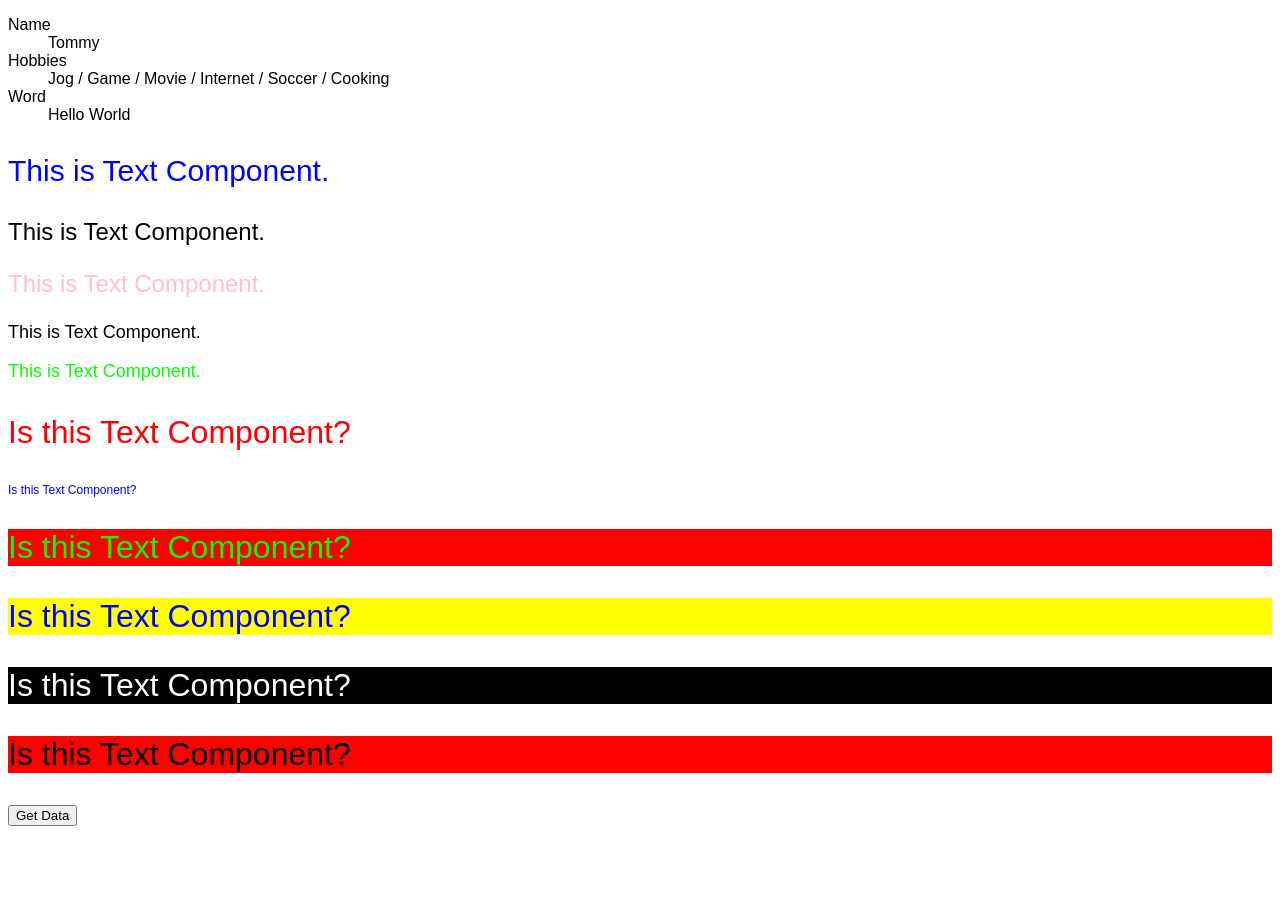
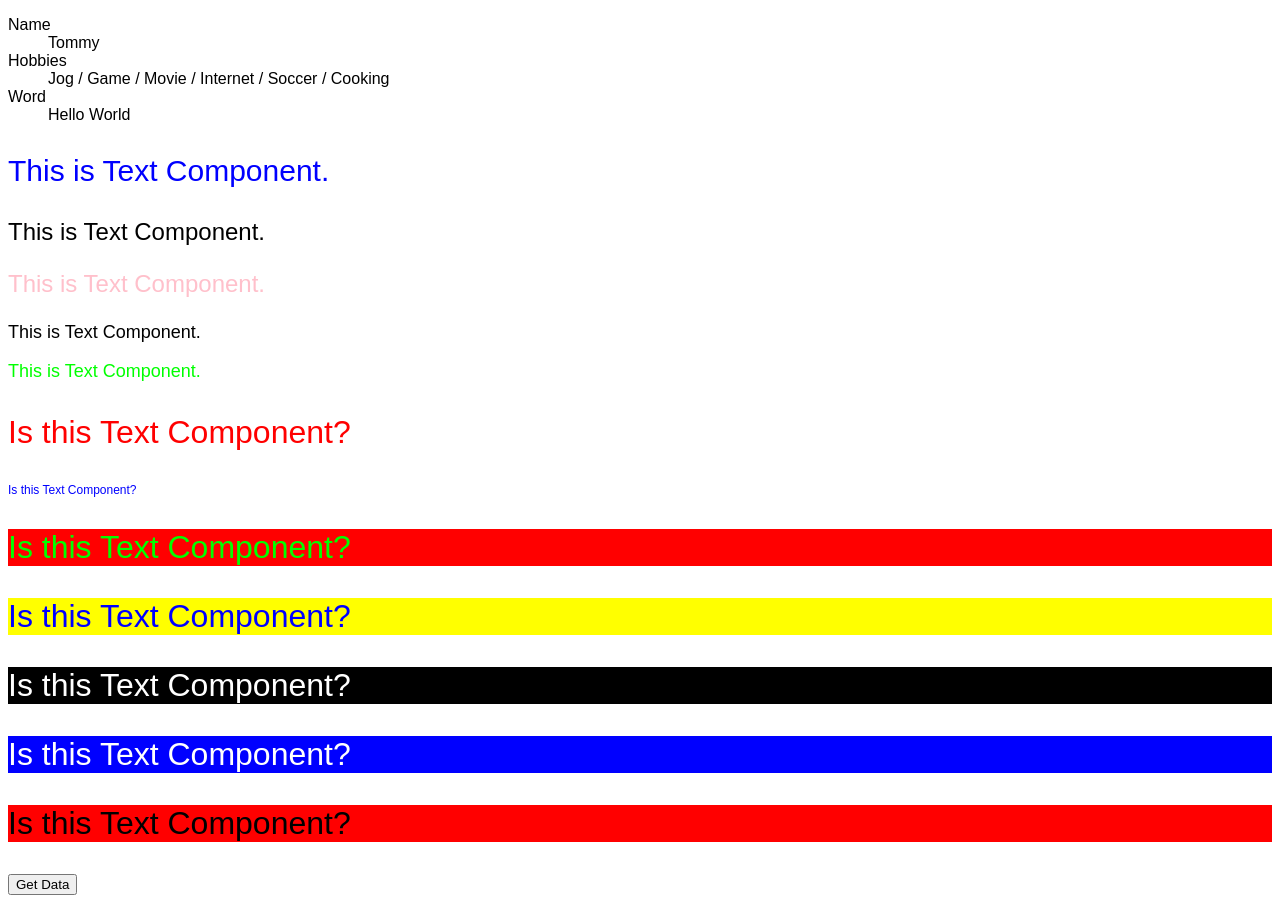
Before and after one commit to koyamal/learn-react-02-07, a React (Create React App) app: page / in a window 1280 px wide. Before the commit the page ends 834 px from the top, so only its background shows below. Built offline with nearby package versions, Linux system fonts and the light colour scheme.

Commit message:
Add text2

```diff
--- a/src/App.tsx
+++ b/src/App.tsx
@@ -46,6 +46,12 @@ export default function App() {
         content="Is this Text Component?"
         backgroundColor="black"
       />
+      <Text2
+        color="white"
+        backgroundColor="blue"
+        fontSize="32px"
+        content="Is this Text Component?"
+      />
       <Text2 color="black" fontSize="32px" content="Is this Text Component?" />
       <button onClick={onClickFetchData}>Get Data</button>
       {todos.map((todo) => {
```
